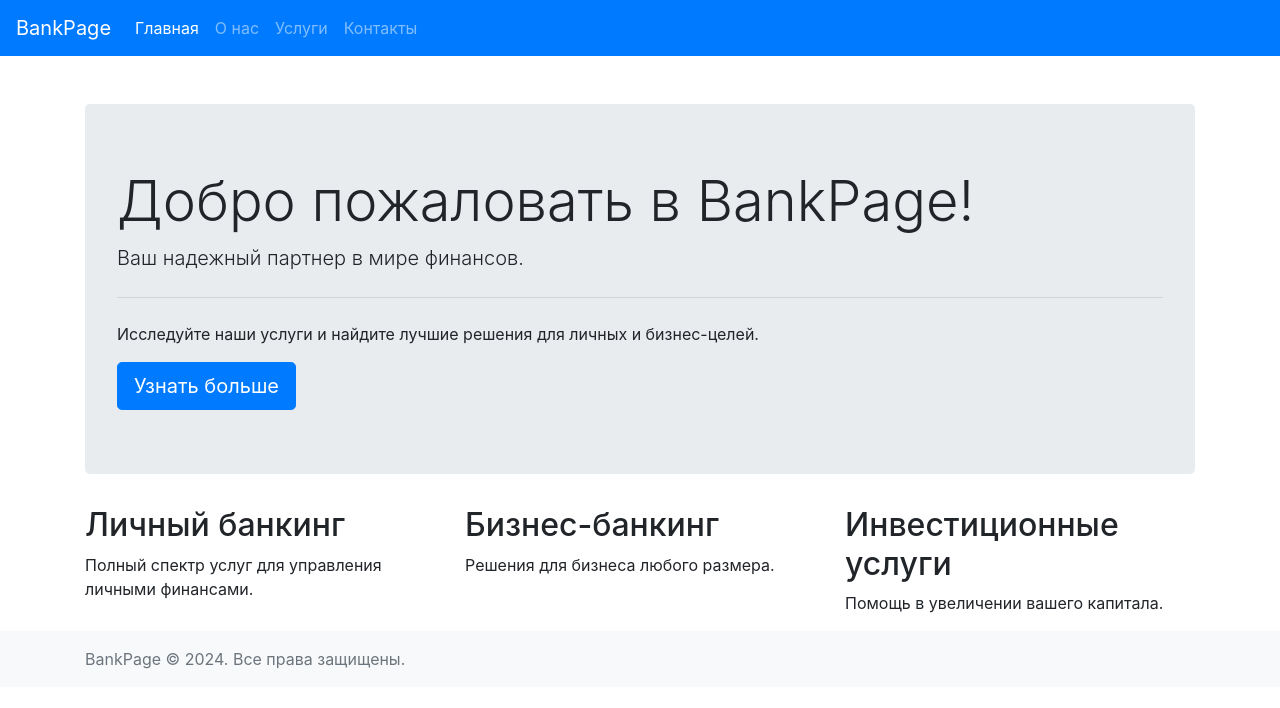
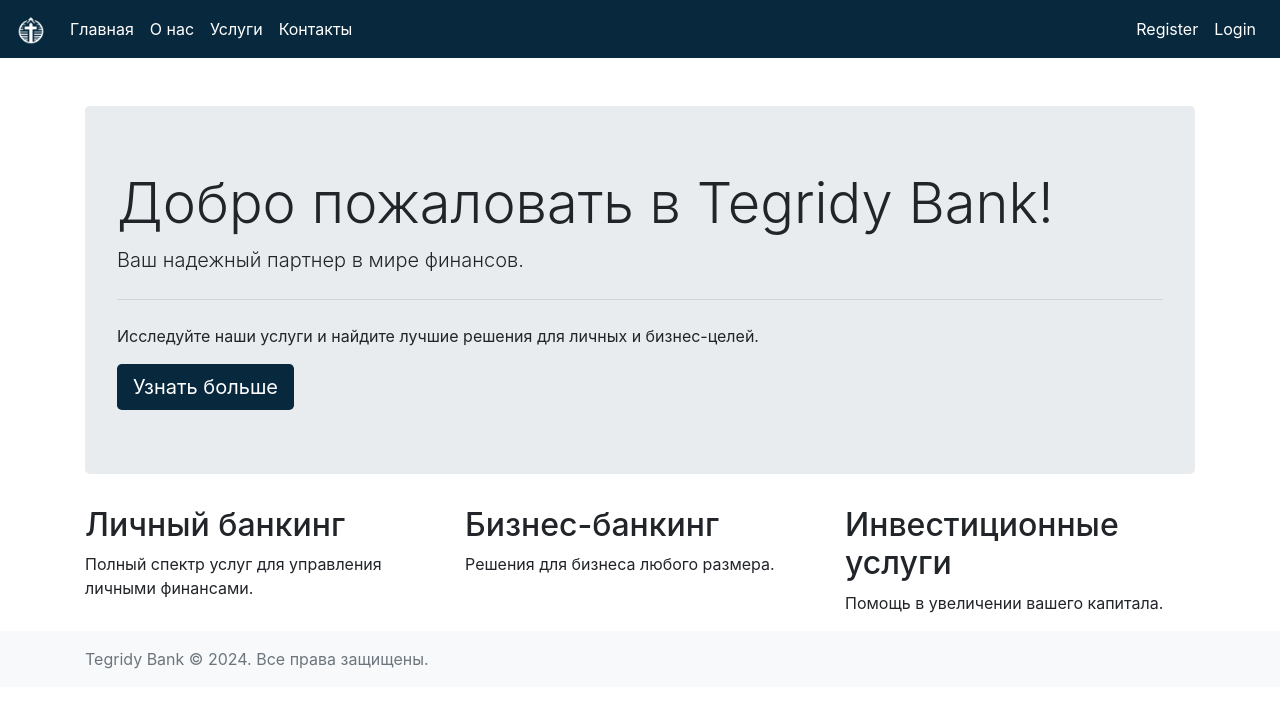
Before and after one commit to dimatveev/BankSystem, a Flask app: page / in a window 1280 px wide. Shown: the top 708 px of the page. Run offline with Flask 3, Linux system fonts and the light colour scheme; some libraries are stand-ins or nearby versions.

Commit message:
added transition and logo

```diff
--- a/web/app.py
+++ b/web/app.py
@@ -1,5 +1,5 @@
 from flask import Flask, render_template, request, redirect, url_for
-from flask_bootstrap import Bootstrap  # Используйте Bootstrap здесь
+from flask_bootstrap import Bootstrap
 
 app = Flask(__name__)
 bootstrap = Bootstrap(app)
@@ -15,11 +15,20 @@ def get_page_about():
 @app.route("/create_account", methods=["GET", "POST"])
 def create_account():
     if request.method == "POST":
+        # Получение данных из формы
+        first_name = request.form.get("firstName")
+        last_name = request.form.get("lastName")
+        passport_number = request.form.get("passport")
+        phone_number = request.form.get("phone")
         username = request.form.get("username")
         password = request.form.get("password")
-        # Здесь будет вызов функции для создания аккаунта
-        # Например, вызов функции C++ или другой логики
+
+        #вызов внешней C++ функции
+
+        # После создания аккаунта перенаправление на главную страницу
         return redirect(url_for("index"))
+
+    # Если метод GET, отображаем форму для создания аккаунта
     return render_template("index.html")
 
 if __name__ == "__main__":
--- a/web/templates/BankPage.html
+++ b/web/templates/BankPage.html
@@ -3,18 +3,40 @@
 <head>
     <meta charset="UTF-8">
     <meta name="viewport" content="width=device-width, initial-scale=1, shrink-to-fit=no">
-    <title>BankPage - Главная страница банка</title>
+    <title>TegridyBank - Главная страница банка</title>
     <link rel="stylesheet" href="https://stackpath.bootstrapcdn.com/bootstrap/4.3.1/css/bootstrap.min.css">
-</head>
+    <style>
+        .navbar-custom {
+            background-color: #08283d;
+        }
+        .navbar-custom .navbar-nav .nav-link,
+        .navbar-custom .navbar-brand {
+            color: white;
+        }
+        .btn-custom {
+            background-color: #08283d;
+            color: white;
+            border: none;
+        }
+        .btn-custom:hover {
+            background-color: #33415c;
+            color: white;
+        }
+        .navbar-custom .navbar-nav .nav-link:hover {
+            color: #CCCCCC;
+        }
+    </style>
 <body>
 
-<nav class="navbar navbar-expand-lg navbar-dark bg-primary">
-    <a class="navbar-brand" href="#">BankPage</a>
+    <nav class="navbar navbar-expand-lg navbar-custom">
+        <a class="navbar-brand" href="#">
+            <img src="{{ url_for('static', filename='logo.jpeg') }}" alt="Tegridy Bank Logo" height="30">
+        </a>
         <button class="navbar-toggler" type="button" data-toggle="collapse" data-target="#navbarNav" aria-controls="navbarNav" aria-expanded="false" aria-label="Toggle navigation">
             <span class="navbar-toggler-icon"></span>
         </button>
         <div class="collapse navbar-collapse" id="navbarNav">
-        <ul class="navbar-nav">
+            <ul class="navbar-nav mr-auto">
                 <li class="nav-item active">
                     <a class="nav-link" href="#">Главная <span class="sr-only">(current)</span></a>
                 </li>
@@ -28,16 +50,24 @@
                     <a class="nav-link" href="#">Контакты</a>
                 </li>
             </ul>
+            <ul class="navbar-nav">
+                <li class="nav-item">
+                    <a class="nav-link" href="/create_account">Register</a>
+                </li>
+                <li class="nav-item">
+                    <a class="nav-link" href="#">Login</a>
+                </li>
+            </ul>
         </div>
     </nav>
 
 <div class="container mt-5">
     <div class="jumbotron">
-        <h1 class="display-4">Добро пожаловать в BankPage!</h1>
+        <h1 class="display-4">Добро пожаловать в Tegridy Bank!</h1>
         <p class="lead">Ваш надежный партнер в мире финансов.</p>
         <hr class="my-4">
         <p>Исследуйте наши услуги и найдите лучшие решения для личных и бизнес-целей.</p>
-        <a class="btn btn-primary btn-lg" href="#" role="button">Узнать больше</a>
+        <a class="btn btn-custom btn-lg" href="#" role="button">Узнать больше</a>
     </div>
 </div>
 
@@ -60,7 +90,7 @@
 
 <footer class="footer mt-auto py-3 bg-light">
     <div class="container">
-        <span class="text-muted">BankPage © 2024. Все права защищены.</span>
+        <span class="text-muted">Tegridy Bank © 2024. Все права защищены.</span>
     </div>
 </footer>
 
```
Also changed, not shown: web/templates/index.html (+79 -9 lines), web/static/logo.jpeg (added), 2 other files. Lines whose indentation alone changed are shown as unchanged.
